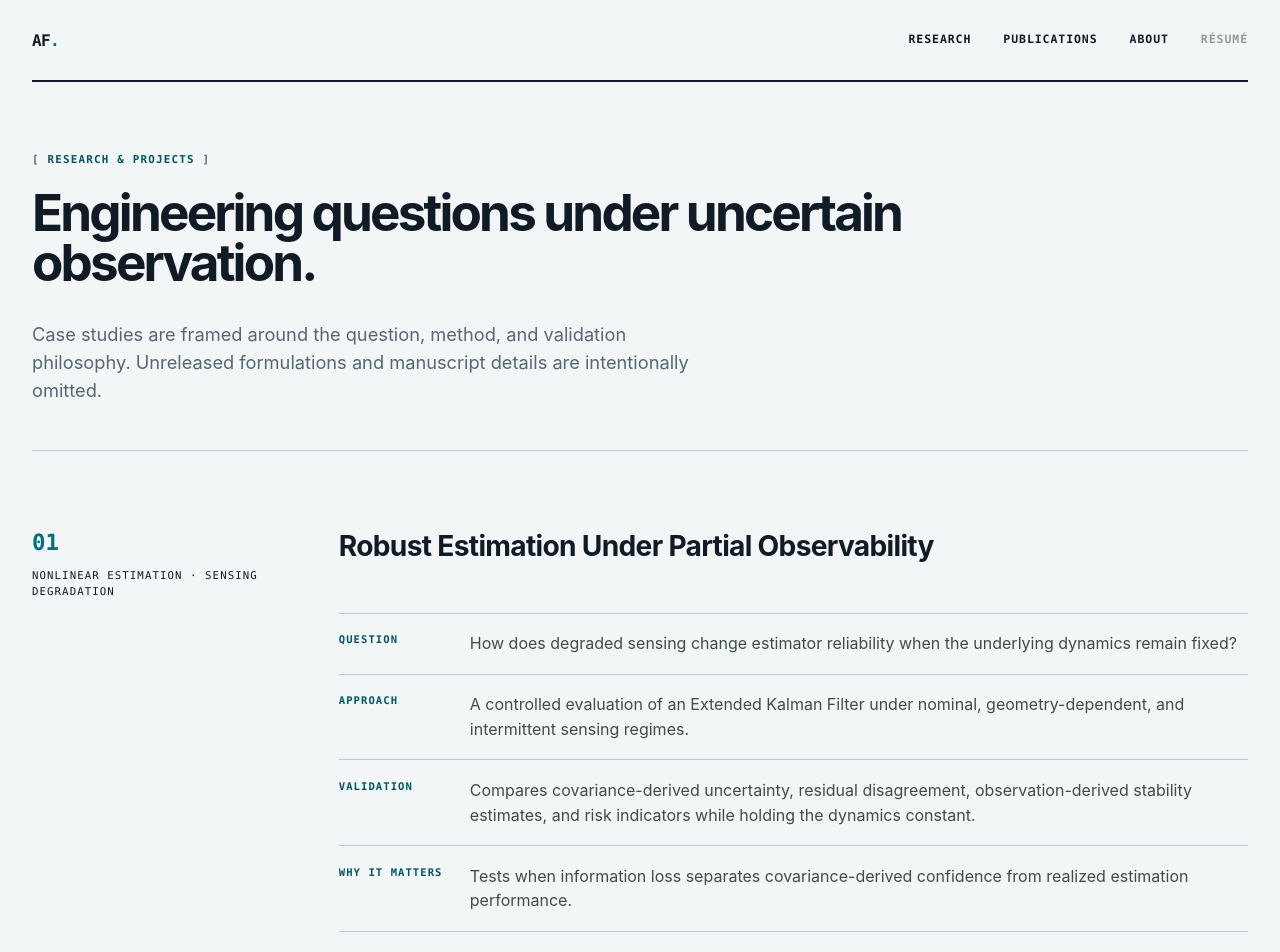
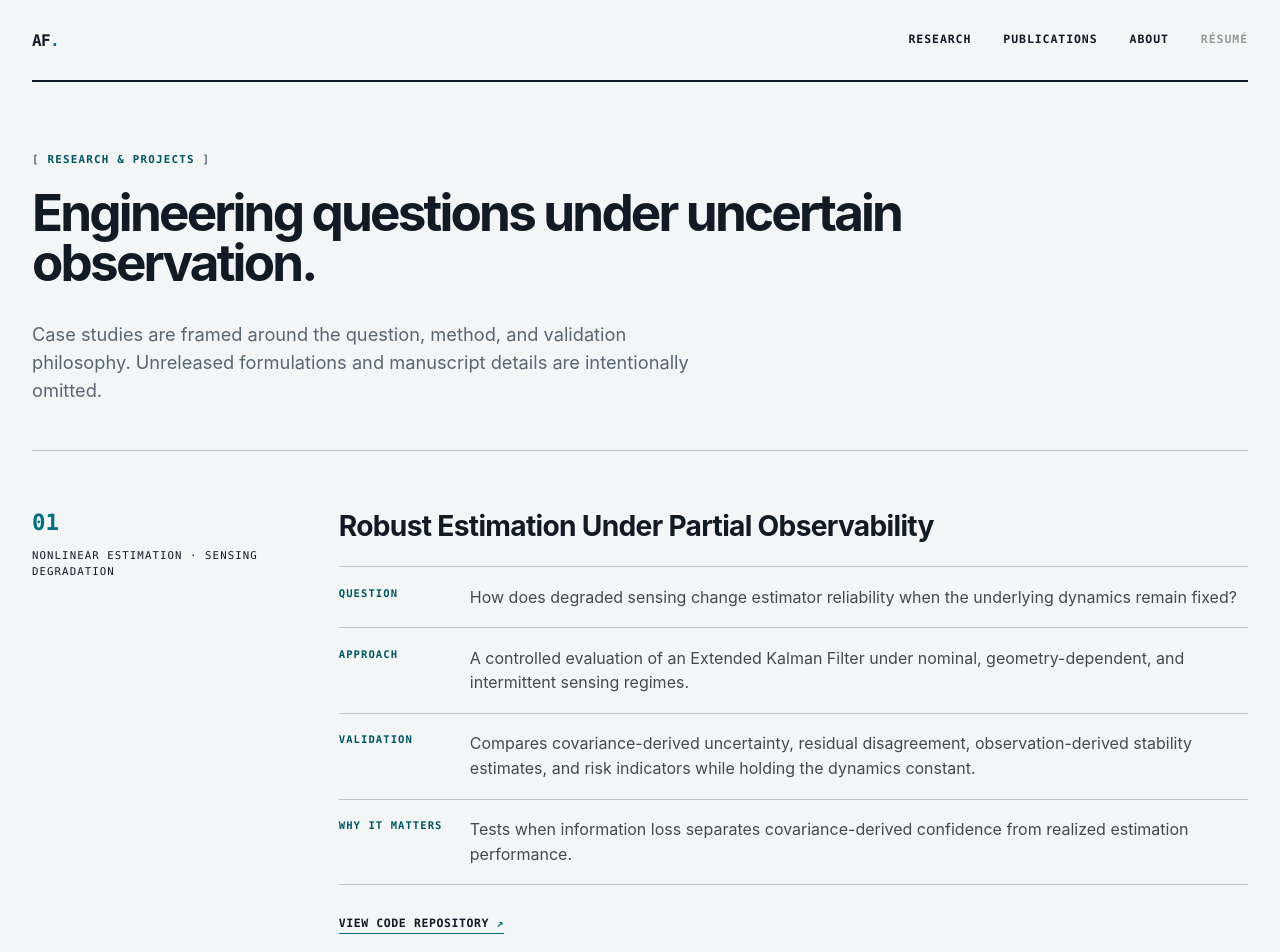
Before and after one commit to afleck18/andrew-fleck-portfolio, a Next.js app: page /research in a window 1280 px wide. Shown: the top 952 px of the page. Built offline with nearby package versions, Linux system fonts and the light colour scheme; no server answers.

Commit message:
Tighten research case study spacing

```diff
--- a/app/globals.css
+++ b/app/globals.css
@@ -66,3 +66,5 @@ footer{border-top:2px solid var(--ink);font-family:var(--mono)}
 @media(max-width:700px){.paper-header{padding:50px 0}.paper-layout{grid-template-columns:1fr;padding:48px 0 70px}.paper-header h1{font-size:1.85rem}.publication-list h2{font-size:1.3rem}.publication-actions{align-items:flex-start}}
 .publication-intro{padding-bottom:46px}.publication-intro>h1+p{margin-top:.75rem}
 @media(max-width:700px){.publication-intro{padding-bottom:38px}}
+.case-study{padding:58px 0}.case-study dl{margin:1.35rem 0 1.5rem}
+@media(max-width:700px){.case-study{padding:48px 0}.case-study dl{margin:1.1rem 0 1.35rem}}
```
